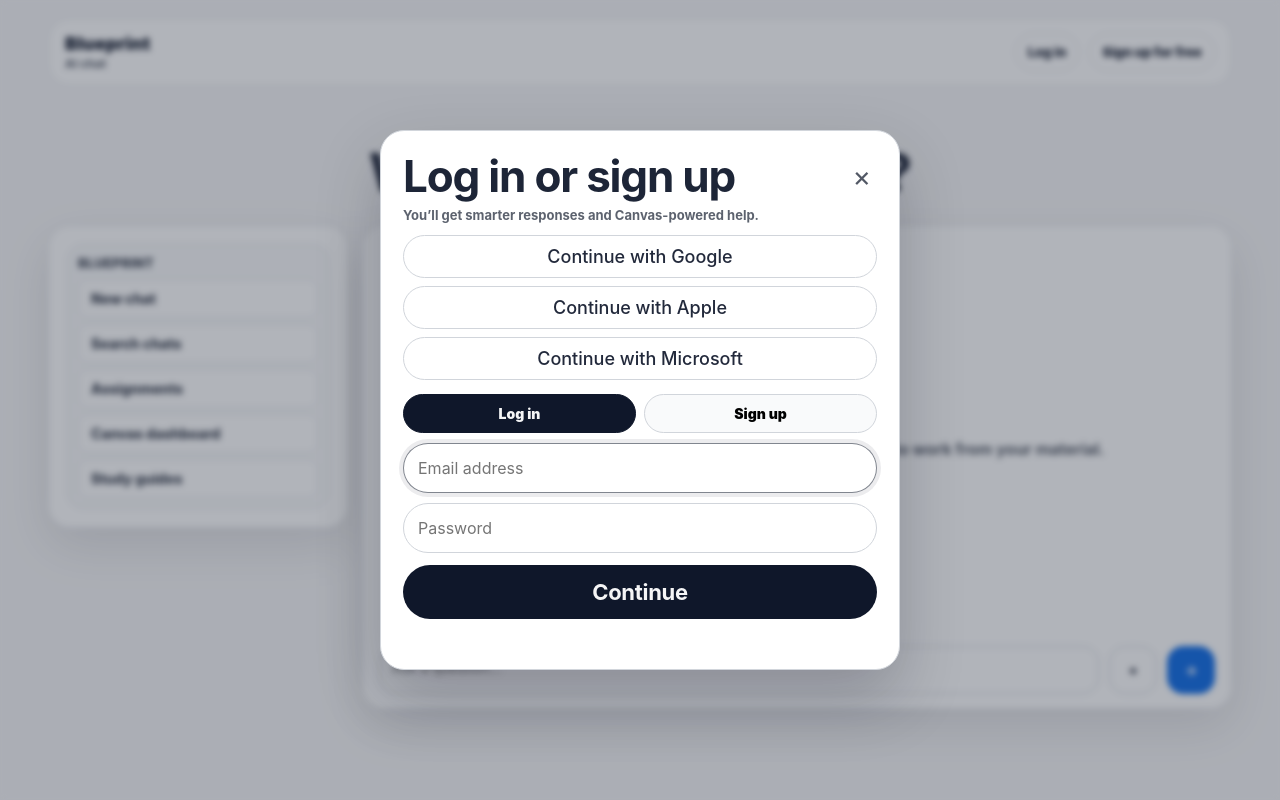
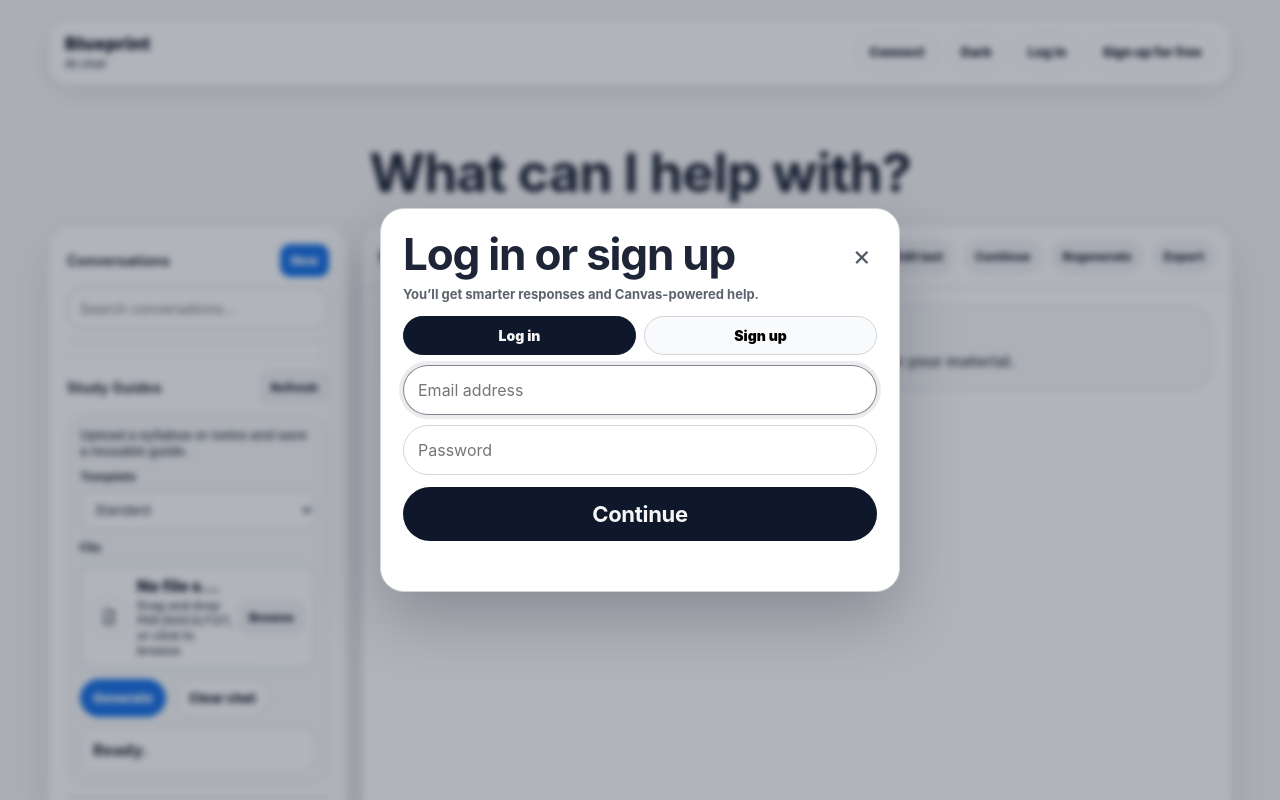
Before and after one commit to Jakeroberson1/Blueprint-Frontend, a website: page index.html in a window 1280 px wide. Shown: the top 800 px of the page. Drawn offline with nearby package versions, Linux system fonts and the light colour scheme.

Commit message:
Revert "Make auth overlay-only and align cross-page layout formatting"
This reverts commit 3e9e63f133620effaa51fb233875118f8b8bfa51.

```diff
--- a/index.html
+++ b/index.html
@@ -768,60 +768,6 @@
         body.guest .hero p { display: none; }
 
         body.guest .layout { grid-template-columns: 300px 1fr; }
-        body.guest .topbar { box-shadow: none; }
-        body.guest .chat-header,
-        body.guest .footer,
-        body.guest #canvasMetaBox { display: none; }
-        body.guest .messages {
-            height: 420px;
-            display: flex;
-            align-items: center;
-            justify-content: center;
-        }
-        body.guest .messages .empty {
-            text-align: center;
-            border: none;
-            background: transparent;
-            padding: 0;
-        }
-        body.guest .composer {
-            border-top: none;
-            padding-top: 0;
-        }
-
-        .guest-nav { display: none; }
-        body.guest .guest-nav {
-            display: block;
-            border: 1px solid rgba(229,231,235,1);
-            border-radius: var(--radius-md);
-            background: rgba(249,250,251,1);
-            padding: 10px;
-        }
-        body.guest .guest-nav h3 {
-            margin: 0 0 8px;
-            font-size: 13px;
-            font-weight: 950;
-            color: rgba(15,23,42,0.72);
-            letter-spacing: 0.3px;
-            text-transform: uppercase;
-        }
-        body.guest .guest-nav ul {
-            margin: 0;
-            padding: 0;
-            list-style: none;
-            display: grid;
-            gap: 6px;
-        }
-        body.guest .guest-nav li {
-            padding: 10px 12px;
-            border-radius: 10px;
-            border: 1px solid rgba(229,231,235,1);
-            background: rgba(255,255,255,1);
-            font-weight: 800;
-            color: rgba(15,23,42,0.82);
-            font-size: 14px;
-        }
-        body.guest .section { display: none; }
 
         .auth-overlay {
             position: fixed;
@@ -934,24 +880,6 @@
             min-height: 18px;
         }
 
-        .auth-provider-list {
-            margin-top: 12px;
-            display: grid;
-            gap: 8px;
-        }
-
-        .auth-provider {
-            border: 1px solid rgba(209, 213, 219, 1);
-            background: rgba(255,255,255,1);
-            border-radius: 999px;
-            padding: 10px 12px;
-            font-size: 18px;
-            font-weight: 500;
-            text-align: center;
-            color: rgba(15,23,42,0.92);
-            cursor: pointer;
-        }
-
         @media (max-width: 980px) {
             .layout { grid-template-columns: 1fr; }
             .messages { height: 520px; }
@@ -966,7 +894,7 @@
                 <div class="brand-sub">AI chat</div>
             </div>
             <div class="account">
-                <a class="btn" id="navConnectBtn" href="canvas.html">Connect</a>
+                <a class="btn" href="canvas.html">Connect</a>
                 <a class="btn" id="navDashboardBtn" href="dashboard.html">Dashboard</a>
                 <a class="btn" id="navSettingsBtn" href="settings.html">Settings</a>
                 <button class="btn" id="tourBtn" type="button" onclick="showOnboarding()">Tour</button>
@@ -985,16 +913,6 @@
 
         <div class="layout">
             <div class="card">
-                <div class="guest-nav">
-                    <h3>Blueprint</h3>
-                    <ul>
-                        <li>New chat</li>
-                        <li>Search chats</li>
-                        <li>Assignments</li>
-                        <li>Canvas dashboard</li>
-                        <li>Study guides</li>
-                    </ul>
-                </div>
                 <div class="section">
                     <div class="row-between">
                         <h2 style="margin:0;">Conversations</h2>
@@ -1113,11 +1031,6 @@
                 <button class="auth-close" type="button" onclick="closeAuthOverlay()">×</button>
             </div>
             <div class="muted">You’ll get smarter responses and Canvas-powered help.</div>
-            <div class="auth-provider-list">
-                <button class="auth-provider" type="button" onclick="showProviderHint()">Continue with Google</button>
-                <button class="auth-provider" type="button" onclick="showProviderHint()">Continue with Apple</button>
-                <button class="auth-provider" type="button" onclick="showProviderHint()">Continue with Microsoft</button>
-            </div>
             <div class="auth-tabs">
                 <button type="button" id="authTabLogin" class="auth-tab active" onclick="setAuthMode('login')">Log in</button>
                 <button type="button" id="authTabSignup" class="auth-tab" onclick="setAuthMode('signup')">Sign up</button>
@@ -1209,19 +1122,14 @@
                 sessionStorage.removeItem('sessionToken');
                 sessionStorage.removeItem('user');
             } catch (e) {}
-            if (window.location.pathname.endsWith('/index.html') || window.location.pathname === '/' || window.location.pathname.endsWith('/')) {
-                setGuestMode(true);
-                openAuthOverlay('login');
-                return;
-            }
-            window.location.href = 'index.html';
+            window.location.href = 'login.html';
         }
 
         function setGuestMode(enabled) {
             document.body.classList.toggle('guest', !!enabled);
             const heroTitle = document.querySelector('.hero h1');
             if (heroTitle) heroTitle.textContent = enabled ? 'What can I help with?' : 'Study, but sharper.';
-            const authOnlyIds = ['navConnectBtn', 'navDashboardBtn', 'navSettingsBtn', 'tourBtn', 'themeToggleBtn', 'userPill', 'logoutBtn'];
+            const authOnlyIds = ['navDashboardBtn', 'navSettingsBtn', 'tourBtn', 'userPill', 'logoutBtn'];
             authOnlyIds.forEach((id) => {
                 const el = document.getElementById(id);
                 if (el) el.style.display = enabled ? 'none' : '';
@@ -1299,11 +1207,6 @@
                 btn.disabled = false;
                 btn.textContent = authMode === 'signup' ? 'Create account' : 'Continue';
             }
-        }
-
-        function showProviderHint() {
-            const status = document.getElementById('authStatus');
-            if (status) status.textContent = 'SSO is coming soon. Use email + password below for now.';
         }
 
         function requireAuthOrPrompt() {
```
Also changed, not shown: canvas.html (+1 -1 lines), dashboard.html (+1 -1 lines), login.html (+0 -3 lines), settings.html (+2 -2 lines).
